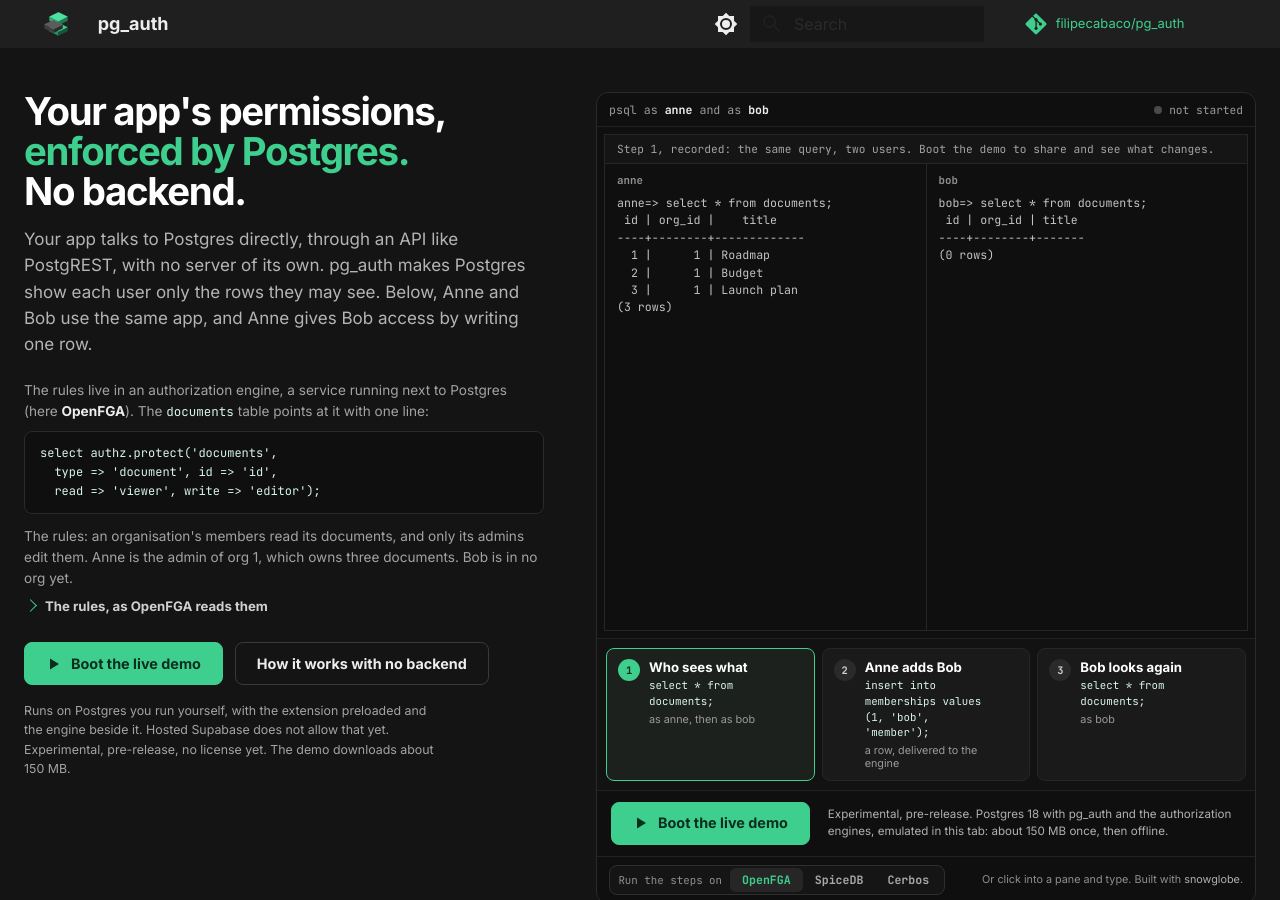
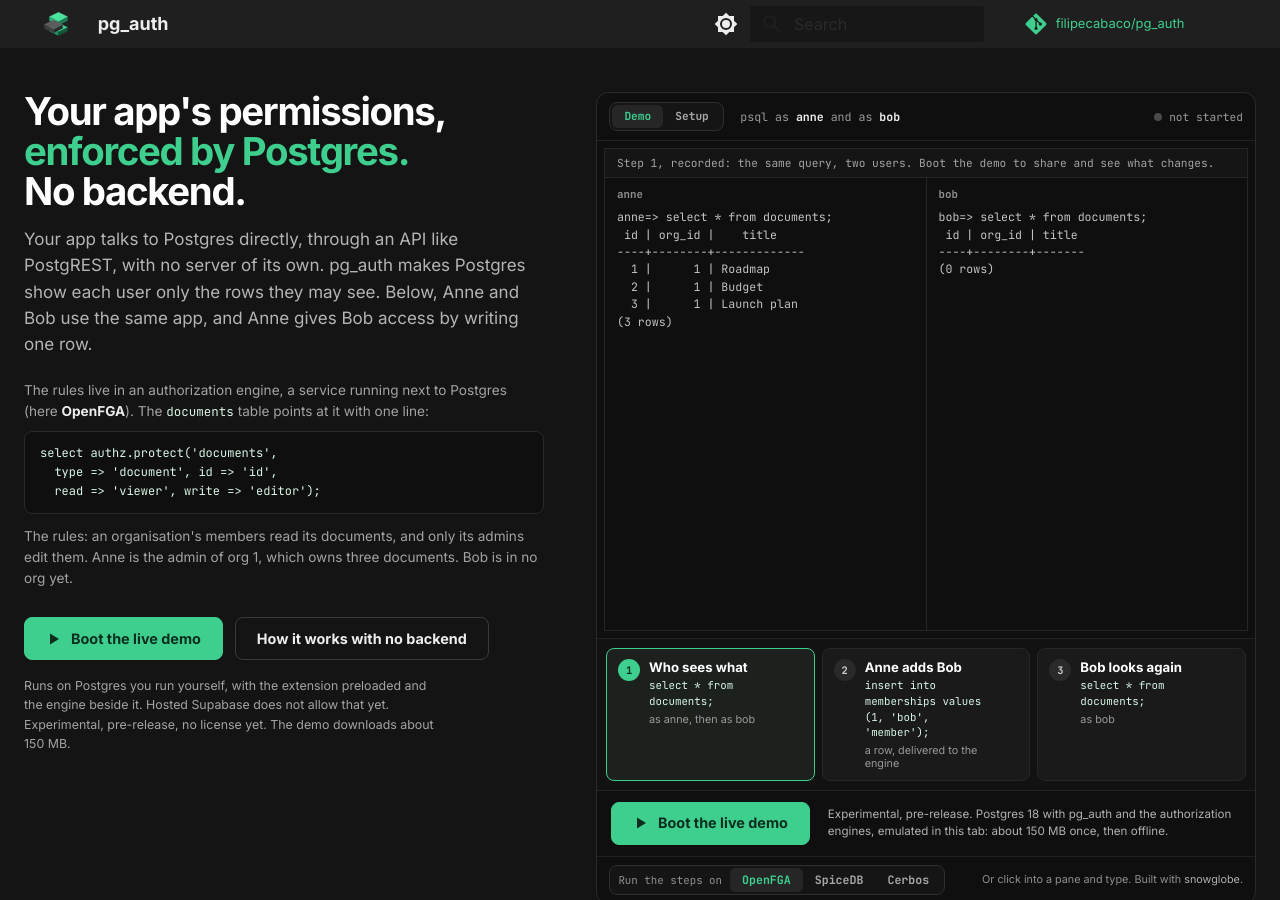
Before and after one commit to filipecabaco/pg_auth, an MkDocs documentation site: the page built from docs/index.md, in a window 1280 px wide and 900 px high. Built offline with MkDocs 1.6.1 and Material for MkDocs 9.7.7, drawn with Linux system fonts in a browser that asks for light colours; comment, search, counter and statistics services are not loaded; some of the changed text lies outside the part shown.

Commit message:
The demo shows its permission setup per engine; the install tabs are gone
A Demo / Setup toggle in the demo's bar. Setup shows, for the engine picked,
what the demo's database ran (authz.configure, authz.relate, authz.protect)
beside the rules the engine reads in its own format (OpenFGA model, SpiceDB
schema, Cerbos policy), copied from docker/demo. A step switches back to the
terminal. It replaces the collapsed rules in the hero; the per-engine setup
tabs at the bottom go back to the short install block.

```diff
--- a/docs/javascripts/demo.js
+++ b/docs/javascripts/demo.js
@@ -19,6 +19,7 @@
   const status = root.querySelector(".pa-demo__status");
   const engines = [...root.querySelectorAll("[data-engine]")];
   const steps = [...root.querySelectorAll(".pa-step")];
+  const views = [...root.querySelectorAll("[data-view]")];
   const PANE = { anne: "\x1b1", bob: "\x1b2" };
   const NAME = { openfga: "OpenFGA", spicedb: "SpiceDB", cerbos: "Cerbos" };
   // a phone: the panes stacked (tmux alt-v) so a line is not wrapped mid-word in half the width
@@ -190,7 +191,6 @@
     root.dataset.engine = engine;
     root.dataset.family = FAMILY[engine];
     root.querySelectorAll("[data-engine-name]").forEach((n) => (n.textContent = NAME[engine]));
-    document.dispatchEvent(new CustomEvent("pa:engine", { detail: engine }));
     engines.forEach((b) => b.setAttribute("aria-pressed", String(b.dataset.engine === engine)));
     // another database: its steps start over
     steps.forEach((s) => s.classList.remove("is-done"));
@@ -198,7 +198,14 @@
     connect(engine);
   }
 
+  // Demo or Setup: the terminal, or what the demo's database ran and the engine's own rules
+  function showView(view) {
+    root.dataset.view = view;
+    views.forEach((v) => v.setAttribute("aria-selected", String(v.dataset.view === view)));
+  }
+
   async function send(step) {
+    showView("demo");
     if (!started) await start();
     if (!ready()) return;
     const panes = step.dataset.pane === "both" ? ["anne", "bob"] : [step.dataset.pane];
@@ -219,16 +226,5 @@
   );
   engines.forEach((b) => b.addEventListener("click", () => pickEngine(b.dataset.engine)));
   steps.forEach((s) => s.addEventListener("click", () => send(s)));
+  views.forEach((v) => v.addEventListener("click", () => showView(v.dataset.view)));
 })();
-
-// "Set it up with your engine": one tab per engine, following the demo's engine switcher
-(() => {
-  const tabs = [...document.querySelectorAll("[data-setup]")];
-  if (!tabs.length) return;
-  const show = (engine) => {
-    tabs.forEach((t) => t.setAttribute("aria-selected", String(t.dataset.setup === engine)));
-    document.querySelectorAll("[data-setup-for]").forEach((el) => (el.hidden = el.dataset.setupFor !== engine));
-  };
-  tabs.forEach((t) => t.addEventListener("click", () => show(t.dataset.setup)));
-  document.addEventListener("pa:engine", (e) => show(e.detail));
-})();
--- a/docs/stylesheets/home.css
+++ b/docs/stylesheets/home.css
@@ -1035,54 +1035,7 @@
   }
 }
 
-/* The rules each engine reads, collapsed under the plain-words version; only the selected
-   engine's are shown */
-.pa-rules {
-  margin: 0 0 0.6rem;
-}
-
-.pa-rules summary {
-  display: block;
-  font-size: 0.66rem;
-  font-weight: 600;
-  color: #d0d0d0;
-  cursor: pointer;
-  list-style: none;
-}
-
-.pa-rules summary::-webkit-details-marker {
-  display: none;
-}
-
-.pa-rules summary::before {
-  content: "";
-  display: inline-block;
-  margin: 0 0.5rem 0.1em 0.1rem;
-  width: 0.4rem;
-  height: 0.4rem;
-  border-right: 1.5px solid var(--pa-green);
-  border-bottom: 1.5px solid var(--pa-green);
-  transform: rotate(-45deg);
-  transition: transform 200ms var(--pa-ease);
-}
-
-.pa-rules[open] summary::before {
-  transform: rotate(45deg);
-}
-
-.pa-rules summary:hover {
-  color: #fff;
-}
-
-.pa-rules p {
-  margin: 0.5rem 0 0.45rem;
-}
-
-.pa-rules pre {
-  max-height: 22rem;
-  overflow: auto;
-}
-
+/* only the selected engine's rules are shown */
 [data-engine="openfga"] [data-engine-show]:not([data-engine-show="openfga"]),
 [data-engine="spicedb"] [data-engine-show]:not([data-engine-show="spicedb"]),
 [data-engine="cerbos"] [data-engine-show]:not([data-engine-show="cerbos"]) {
@@ -1272,43 +1225,113 @@
   }
 }
 
-/* Set it up with your engine: a tab per engine over its four steps */
-.pa-setups__tabs {
+/* Demo or Setup, in the frame's bar */
+.pa-views {
   display: inline-flex;
-  margin: 0 0 0.6rem;
   padding: 0.12rem;
-  border: 1px solid var(--pa-line);
+  border: 1px solid #2e2e2e;
   border-radius: 0.4rem;
+  background: #151515;
 }
 
-.pa-setups__tabs button {
-  padding: 0.35rem 0.75rem;
+.pa-views button {
+  padding: 0.28rem 0.6rem;
   border: 0;
   border-radius: 0.28rem;
   background: none;
-  color: var(--pa-muted);
-  font: 600 0.6rem/1 var(--pa-mono);
+  color: #a8a8a8;
+  font: 600 0.56rem/1 var(--pa-mono);
   cursor: pointer;
   transition: background-color 160ms, color 160ms;
 }
 
-.pa-setups__tabs button:hover {
-  color: var(--md-default-fg-color);
+.pa-views button:hover {
+  color: #fff;
 }
 
-.pa-setups__tabs button[aria-selected="true"] {
-  background: var(--md-code-bg-color);
+.pa-views button[aria-selected="true"] {
+  background: #262626;
   color: var(--pa-green);
 }
 
-.md-typeset .pa-setups__note {
-  margin: 0.7rem 0 0;
-  font-size: 0.64rem;
-  line-height: 1.55;
-  color: var(--pa-muted);
+/* Setup: what the demo's database ran beside the engine's own rules, over the terminal */
+.pa-demo__setup {
+  display: none;
 }
 
-.md-typeset .pa-setups pre[hidden],
-.md-typeset .pa-setups p[hidden] {
-  display: none;
+[data-view="setup"] .pa-demo__setup {
+  position: absolute;
+  inset: 0.35rem;
+  z-index: 2;
+  display: grid;
+  grid-template-columns: minmax(0, 1.15fr) minmax(0, 1fr);
+  grid-template-rows: minmax(0, 1fr) auto;
+  gap: 1px;
+  background: #262626;
+  border: 1px solid #262626;
+  overflow: hidden;
 }
+
+.pa-demo__setup > div {
+  min-width: 0;
+  min-height: 0;
+  overflow: auto;
+  padding: 0.5rem 0.65rem;
+  background: var(--pa-pane);
+  scrollbar-color: #3a3a3a transparent;
+}
+
+.pa-demo__setup b {
+  display: block;
+  margin-bottom: 0.4rem;
+  font: 600 0.56rem var(--pa-mono);
+  color: #cfcfcf;
+}
+
+.pa-demo__setup pre {
+  margin: 0;
+  font: 0.56rem/1.55 var(--pa-mono);
+  font-variant-ligatures: none;
+  color: #d7f5e6;
+  white-space: pre;
+}
+
+.pa-demo__setup .c {
+  color: #8f8f8f;
+}
+
+.pa-demo__setup-note {
+  grid-column: 1 / -1;
+  margin: 0;
+  padding: 0.4rem 0.65rem;
+  background: #151515;
+  font-size: 0.56rem;
+  line-height: 1.5;
+  color: #b0b0b0;
+}
+
+@media (max-width: 60em) {
+  /* stacked, and as tall as it needs before boot */
+  [data-view="setup"] .pa-demo__setup {
+    position: static;
+    grid-template-columns: minmax(0, 1fr);
+    grid-template-rows: none;
+  }
+
+  [data-view="setup"] .pa-demo__poster {
+    display: none;
+  }
+
+  .pa-home.is-running[data-view="setup"] .pa-demo__screen {
+    height: auto;
+  }
+
+  .pa-home.is-running[data-view="setup"] .pa-demo__screen .xterm {
+    display: none;
+  }
+
+  .pa-demo__setup pre {
+    white-space: pre-wrap;
+    overflow-wrap: anywhere;
+  }
+}
--- a/overrides/home.html
+++ b/overrides/home.html
@@ -9,7 +9,7 @@
 
 {% block tabs %}
 {{ super() }}
-<section class="pa-home" data-demo="{{ 'demo/' | url }}" data-state="idle" data-engine="openfga" data-family="relationships">
+<section class="pa-home" data-demo="{{ 'demo/' | url }}" data-view="demo" data-state="idle" data-engine="openfga" data-family="relationships">
   <div class="pa-wrap pa-stage">
     <div class="pa-story">
       <h1 class="pa-title">Your app's permissions, <em>enforced by Postgres.</em> No backend.</h1>
@@ -32,13 +32,64 @@
           them. Anne is the admin of org 1, which owns three documents. Bob is in no org yet.</p>
         <p data-for="attributes">The rule: everyone reads published documents and their own drafts, and only the owner
           edits. Anne owns three documents, one of them published.</p>
-        {#- The rules each engine reads, exactly as docker/demo loads them (models/model.fga,
-            models/schema.zed, cerbos/document.yaml): change them there and here together -#}
-        <details class="pa-rules">
-          <summary>The rules, as <span data-engine-name>OpenFGA</span> reads them</summary>
-          <p>Written in the engine's own language; pg_auth does not translate them. Rules you already
-            have work as they are, apart from OpenFGA conditions and SpiceDB caveats: those need context
-            pg_auth does not send yet, so they deny.</p>
+      </div>
+      <div class="pa-actions">
+        <button type="button" class="pa-btn pa-btn--primary" data-boot>
+          <svg viewBox="0 0 16 16" aria-hidden="true"><path d="M4 2.5v11l9-5.5z"/></svg>
+          Boot the live demo
+        </button>
+        <a class="pa-btn pa-btn--quiet" href="{{ 'usage/#2-who-is-asking' | url }}">How it works with no backend</a>
+      </div>
+      <p class="pa-where">
+        Runs on Postgres you run yourself, with the extension preloaded and the engine beside it.
+        Hosted Supabase does not allow that yet. Experimental, pre-release, no license yet. The demo
+        downloads about 150 MB.
+      </p>
+    </div>
+
+    <div class="pa-demo" aria-label="Live demo: psql as anne and as bob">
+      <div class="pa-demo__bar">
+        <div class="pa-views" role="tablist" aria-label="View">
+          <button type="button" role="tab" data-view="demo" aria-selected="true">Demo</button>
+          <button type="button" role="tab" data-view="setup" aria-selected="false">Setup</button>
+        </div>
+        <span class="pa-demo__title">psql as <b>anne</b> and as <b>bob</b></span>
+        <em class="pa-demo__status" role="status">not started</em>
+      </div>
+      <div class="pa-demo__screen">
+        {#- Setup: what the demo's database ran, and the rules the engine reads, exactly as docker/demo
+            loads them (sql/*.sql, models/model.fga, models/schema.zed, cerbos/document.yaml):
+            change them there and here together -#}
+        <div class="pa-demo__setup" role="tabpanel" aria-label="The permission setup for this engine">
+          <div>
+            <b>In Postgres</b>
+<pre data-for="relationships"><code><span class="c">-- who is asking: the token's sub, as PostgREST sets it</span>
+select authz.configure(subject => 'jwt');
+
+<span class="c">-- rows that are relationships in the engine</span>
+select authz.relate('documents', object_type => 'document',
+  object_column => 'id', relation => 'org',
+  subject_type => 'org', subject_column => 'org_id');
+select authz.relate('memberships', object_type => 'org',
+  object_column => 'org_id', relation_column => 'role',
+  subject_type => 'user', subject_column => 'user_id');
+
+<span class="c">-- what each row is, and the permissions to read and write it</span>
+select authz.protect('documents', type => 'document',
+  id => 'id', read => 'viewer', write => 'editor');
+select authz.protect('memberships', type => 'org',
+  id => 'org_id', read => 'can_read', write => 'can_manage');
+<span class="c">-- and the same two calls for shares (doc_id, user_id)</span></code></pre>
+<pre data-for="attributes"><code><span class="c">-- who is asking: the token's sub, its role claim as the role</span>
+select authz.configure(subject => 'jwt');
+
+<span class="c">-- what each row is, the permissions, and the columns the rules read</span>
+select authz.protect('documents', type => 'document',
+  id => 'id', read => 'read', write => 'update',
+  attributes => array['owner', 'status']);</code></pre>
+          </div>
+          <div>
+            <b>In <span data-engine-name>OpenFGA</span>, in its own format</b>
 <pre data-engine-show="openfga"><code>model
   schema 1.1
 type user
@@ -89,28 +140,11 @@
       condition:
         match:
           expr: request.resource.attr.owner == request.principal.id</code></pre>
-        </details>
-      </div>
-      <div class="pa-actions">
-        <button type="button" class="pa-btn pa-btn--primary" data-boot>
-          <svg viewBox="0 0 16 16" aria-hidden="true"><path d="M4 2.5v11l9-5.5z"/></svg>
-          Boot the live demo
-        </button>
-        <a class="pa-btn pa-btn--quiet" href="{{ 'usage/#2-who-is-asking' | url }}">How it works with no backend</a>
-      </div>
-      <p class="pa-where">
-        Runs on Postgres you run yourself, with the extension preloaded and the engine beside it.
-        Hosted Supabase does not allow that yet. Experimental, pre-release, no license yet. The demo
-        downloads about 150 MB.
-      </p>
-    </div>
-
-    <div class="pa-demo" aria-label="Live demo: psql as anne and as bob">
-      <div class="pa-demo__bar">
-        <span class="pa-demo__title">psql as <b>anne</b> and as <b>bob</b></span>
-        <em class="pa-demo__status" role="status">not started</em>
-      </div>
-      <div class="pa-demo__screen">
+          </div>
+          <p class="pa-demo__setup-note">pg_auth does not translate the rules: rules you already have work as
+            they are, apart from OpenFGA conditions and SpiceDB caveats, which need context it does not
+            send yet (they deny).</p>
+        </div>
         {#- Before boot: step 1 as the demo printed it (OpenFGA), recorded from docker/demo; the rest
             is the visitor's to run -#}
         <div class="pa-demo__poster">
@@ -439,86 +473,23 @@
 
 <section class="pa-section pa-install" id="install">
   <div>
-    <h2 class="pa-h2">Set it up with your engine</h2>
+    <h2 class="pa-h2">Try it on your own Postgres</h2>
     <p class="pa-sub">
-      Four steps: preload pg_auth, run the engine with your rules in its own language, run the
-      sidecar next to Postgres pointed at it, and protect a table. Rules you already have stay as they
-      are.
+      Build the extension, preload it, run the sidecar next to Postgres pointed at your engine, and
+      protect a table.
     </p>
     <a class="pa-btn pa-btn--primary" href="{{ 'usage/' | url }}">Getting started</a>
   </div>
-  <div class="pa-setups">
-    <div class="pa-setups__tabs" role="tablist" aria-label="Engine">
-      <button type="button" role="tab" data-setup="openfga" aria-selected="true">OpenFGA</button>
-      <button type="button" role="tab" data-setup="spicedb" aria-selected="false">SpiceDB</button>
-      <button type="button" role="tab" data-setup="cerbos" aria-selected="false">Cerbos</button>
-    </div>
-<pre class="pa-code" data-setup-for="openfga"><code><span class="c"># 1. pg_auth, built into your Postgres (15 to 18) and preloaded</span>
-mise install && cargo pgrx install --release --pg-config "$(which pg_config)"
-<span class="c">#    postgresql.conf: shared_preload_libraries = 'pg_auth', then restart</span>
+<pre class="pa-code"><code><span class="c"># the pinned toolchain, then build into the active Postgres</span>
+mise install
+cargo pgrx install --release --pg-config "$(which pg_config)"
 
-<span class="c"># 2. OpenFGA with your model</span>
-<span class="c">#    (in memory to try it; its Postgres datastore in production)</span>
-docker run -d -p 8080:8080 openfga/openfga run
-fga store create --name app                       <span class="c"># prints the store id</span>
-fga model write --store-id "$STORE" --file model.fga
-
-<span class="c"># 3. the sidecar, next to Postgres</span>
-OPENFGA_URL=http://localhost:8080 OPENFGA_STORE_ID="$STORE" \
-PG_AUTH_DATABASE_URL=postgres://pg_auth_sidecar@/app?host=/run/postgresql \
-PG_AUTH_SOCKET=/run/pg_auth/authz.sock pg-auth-sidecar
-
-<span class="c">-- 4. in Postgres, as a superuser</span>
+<span class="c">-- postgresql.conf: shared_preload_libraries = 'pg_auth'</span>
 create extension pg_auth;
-alter system set pg_auth.sidecar_socket = '/run/pg_auth/authz.sock';
+alter system set pg_auth.sidecar_socket = '/run/pg_auth/default.sock';
 select pg_reload_conf();
-select authz.configure(subject => 'jwt');         <span class="c">-- the token's sub</span>
+select authz.configure(subject => 'jwt');
 select authz.protect('documents', type => 'document',
   id => 'id', read => 'viewer', write => 'editor');</code></pre>
-<pre class="pa-code" data-setup-for="spicedb" hidden><code><span class="c"># 1. pg_auth, built into your Postgres (15 to 18) and preloaded</span>
-mise install && cargo pgrx install --release --pg-config "$(which pg_config)"
-<span class="c">#    postgresql.conf: shared_preload_libraries = 'pg_auth', then restart</span>
-
-<span class="c"># 2. SpiceDB with your schema, its HTTP gateway on</span>
-<span class="c">#    (in memory to try it; a real datastore in production)</span>
-spicedb serve --grpc-preshared-key "$KEY" --http-enabled
-zed context set local localhost:50051 "$KEY" --insecure
-zed schema write schema.zed
-
-<span class="c"># 3. the sidecar, next to Postgres</span>
-SPICEDB_URL=http://localhost:8443 SPICEDB_TOKEN="$KEY" \
-PG_AUTH_DATABASE_URL=postgres://pg_auth_sidecar@/app?host=/run/postgresql \
-PG_AUTH_SOCKET=/run/pg_auth/authz.sock pg-auth-sidecar
-
-<span class="c">-- 4. in Postgres, as a superuser</span>
-create extension pg_auth;
-alter system set pg_auth.sidecar_socket = '/run/pg_auth/authz.sock';
-select pg_reload_conf();
-select authz.configure(subject => 'jwt');         <span class="c">-- the token's sub</span>
-select authz.protect('documents', type => 'document',
-  id => 'id', read => 'viewer', write => 'editor');</code></pre>
-<pre class="pa-code" data-setup-for="cerbos" hidden><code><span class="c"># 1. pg_auth, built into your Postgres (15 to 18) and preloaded</span>
-mise install && cargo pgrx install --release --pg-config "$(which pg_config)"
-<span class="c">#    postgresql.conf: shared_preload_libraries = 'pg_auth', then restart</span>
-
-<span class="c"># 2. Cerbos with your policies (a folder of YAML)</span>
-docker run -d -p 3592:3592 -v "$PWD/policies:/policies" ghcr.io/cerbos/cerbos
-
-<span class="c"># 3. the sidecar, next to Postgres</span>
-CERBOS_URL=http://localhost:3592 \
-PG_AUTH_SOCKET=/run/pg_auth/authz.sock pg-auth-sidecar
-
-<span class="c">-- 4. in Postgres, as a superuser</span>
-create extension pg_auth;
-alter system set pg_auth.sidecar_socket = '/run/pg_auth/authz.sock';
-select pg_reload_conf();
-select authz.configure(subject => 'jwt');         <span class="c">-- sub, roles from the role claim</span>
-select authz.protect('documents', type => 'document',
-  id => 'id', read => 'read', write => 'update',
-  attributes => array['owner', 'status']);        <span class="c">-- the columns its rules read</span></code></pre>
-    <p class="pa-setups__note" data-setup-for="openfga">Relationship tables (<code>authz.relate</code>) need the sidecar's <code>PG_AUTH_DATABASE_URL</code>; without them, write tuples to OpenFGA as you do today.</p>
-    <p class="pa-setups__note" data-setup-for="spicedb" hidden>Relationship tables (<code>authz.relate</code>) need the sidecar's <code>PG_AUTH_DATABASE_URL</code>; without them, write relationships to SpiceDB as you do today.</p>
-    <p class="pa-setups__note" data-setup-for="cerbos" hidden>Cerbos decides on the row's fields and the user's roles, so there are no relationships to write: the policy's conditions become a filter on the columns you list.</p>
-  </div>
 </section>
 {% endblock %}
```
